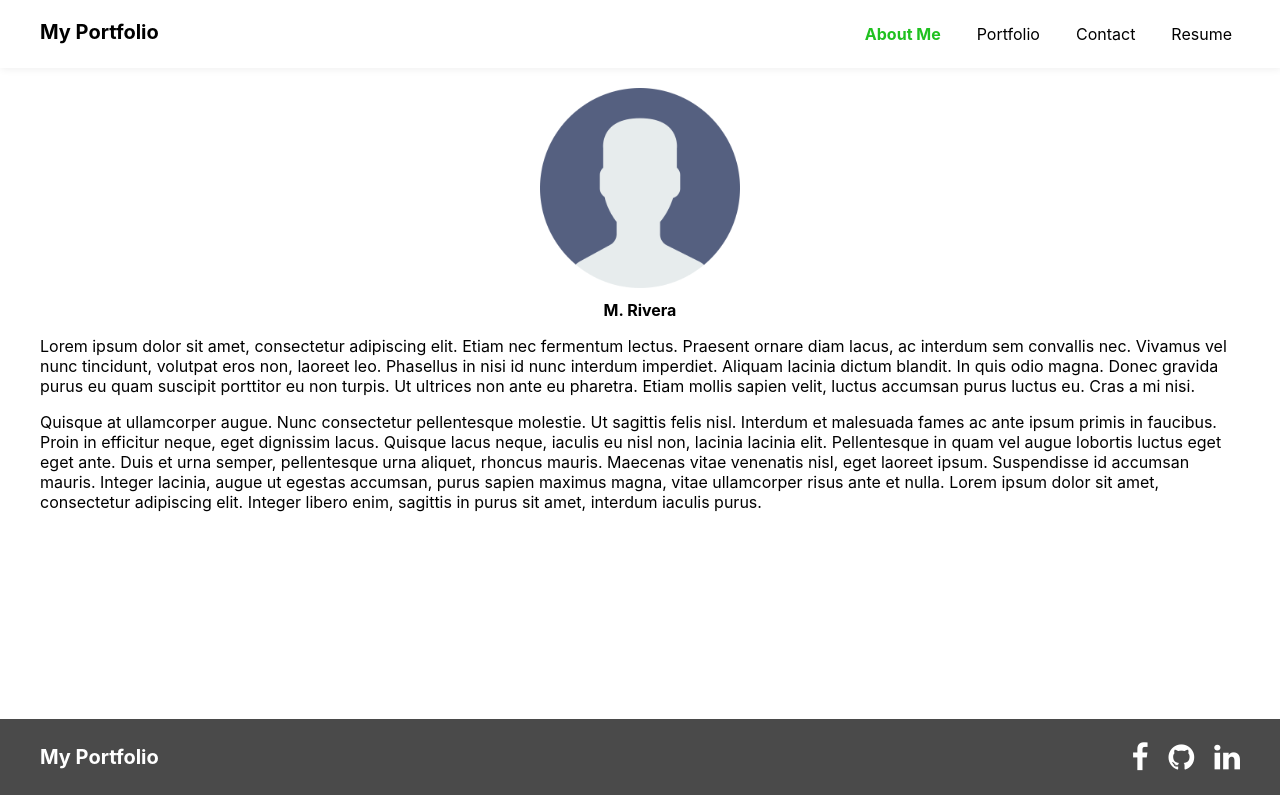
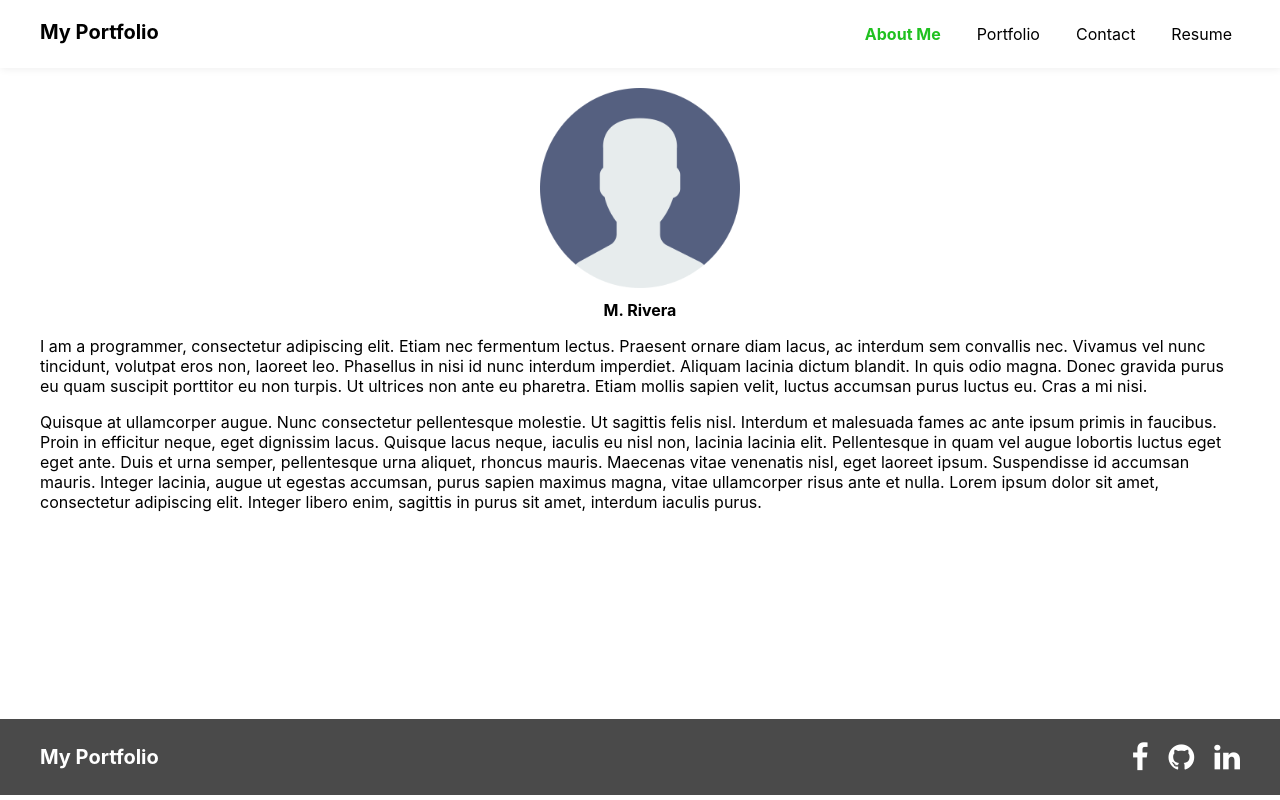
Before and after one commit to Volchenok89/portfolio-test, a React (Create React App) app: page / in a window 1280 px wide. Built offline with nearby package versions, Linux system fonts and the light colour scheme.

Commit message:
Updated About me Section

```diff
--- a/src/About.js
+++ b/src/About.js
@@ -8,7 +8,7 @@ function About() {
                 </div>
             </div>
             <div>
-                <p>Lorem ipsum dolor sit amet, consectetur adipiscing elit. Etiam nec fermentum lectus. Praesent ornare diam lacus, ac interdum sem convallis nec. Vivamus vel nunc tincidunt, volutpat eros non, laoreet leo. Phasellus in nisi id nunc interdum imperdiet. Aliquam lacinia dictum blandit. In quis odio magna. Donec gravida purus eu quam suscipit porttitor eu non turpis. Ut ultrices non ante eu pharetra. Etiam mollis sapien velit, luctus accumsan purus luctus eu. Cras a mi nisi.</p>
+                <p>I am a programmer, consectetur adipiscing elit. Etiam nec fermentum lectus. Praesent ornare diam lacus, ac interdum sem convallis nec. Vivamus vel nunc tincidunt, volutpat eros non, laoreet leo. Phasellus in nisi id nunc interdum imperdiet. Aliquam lacinia dictum blandit. In quis odio magna. Donec gravida purus eu quam suscipit porttitor eu non turpis. Ut ultrices non ante eu pharetra. Etiam mollis sapien velit, luctus accumsan purus luctus eu. Cras a mi nisi.</p>
                 <p>Quisque at ullamcorper augue. Nunc consectetur pellentesque molestie. Ut sagittis felis nisl. Interdum et malesuada fames ac ante ipsum primis in faucibus. Proin in efficitur neque, eget dignissim lacus. Quisque lacus neque, iaculis eu nisl non, lacinia lacinia elit. Pellentesque in quam vel augue lobortis luctus eget eget ante. Duis et urna semper, pellentesque urna aliquet, rhoncus mauris. Maecenas vitae venenatis nisl, eget laoreet ipsum. Suspendisse id accumsan mauris. Integer lacinia, augue ut egestas accumsan, purus sapien maximus magna, vitae ullamcorper risus ante et nulla. Lorem ipsum dolor sit amet, consectetur adipiscing elit. Integer libero enim, sagittis in purus sit amet, interdum iaculis purus.</p>
             </div>
         </>
```
